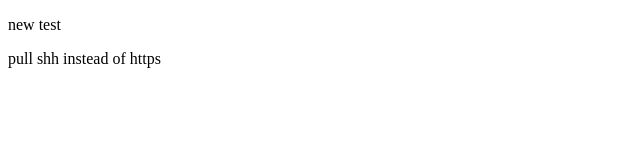
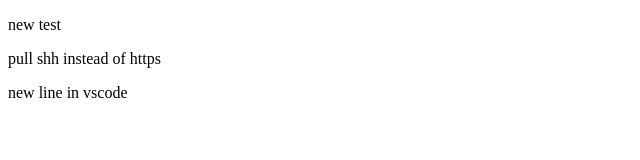
Before and after one commit to jfdoyle3/testrepo, a plain HTML site: page index.html in a window 1280 px wide. Shown: the whole page, without its empty margins (0-640 px from the left). Drawn offline with Linux system fonts and the light colour scheme.

Commit message:
entered a new line in vscode

```diff
--- a/index.html
+++ b/index.html
@@ -11,5 +11,6 @@
   <body>
   <p>new test</p>
   <P>pull shh instead of https</P>
+  <p>new line in vscode</p>
 </body>
 </html>
```
